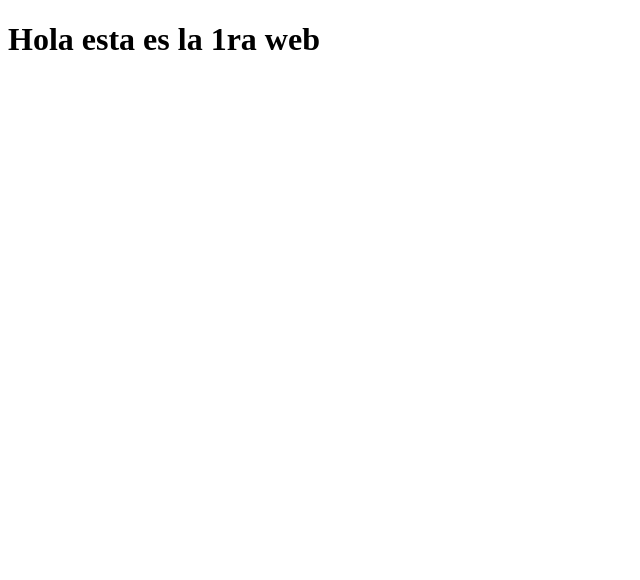
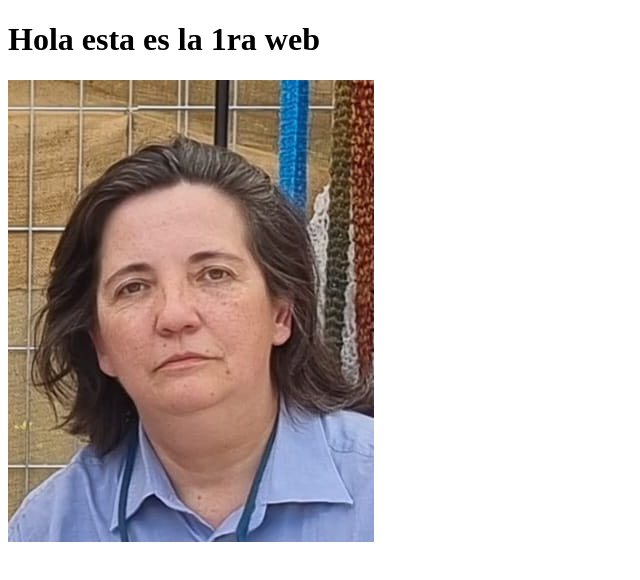
Before and after one commit to aflanog/ejercicio2, a plain HTML site: page index.html in a window 1280 px wide. Shown: the whole page, without its empty margins (0-640 px from the left). Drawn offline with Linux system fonts and the light colour scheme.

Commit message:
se carga foto y se comienza a trabajar el CV

```diff
--- a/index.html
+++ b/index.html
@@ -3,9 +3,16 @@
 <head>
     <meta charset="UTF-8">
     <meta name="viewport" content="width=device-width, initial-scale=1.0">
-    <title>1ra WEB</title>
+    <title>Curriculum Vitae</title>
 </head>
 <body>
-    <h1 class="title">Hola esta es la 1ra web</h1>
+    <header class="header container">
+        <div class="row justify-content-center">
+            <h1 class="title">Hola esta es la 1ra web</h1>
+            <img src="./assets/img/foto.jpg" alt="Foto">
+        </div>
+
+    </header>
+
 </body>
 </html>
```
Also changed, not shown: assets/img/Maqueta.png (deleted), assets/img/coffee-cup.svg (deleted), assets/img/favicon.png (deleted), assets/img/foto.jpg (added), assets/img/machine-learning.jpg (deleted), assets/img/maqueta 1.png (deleted), assets/img/post-1.jpg (deleted), assets/img/scrum-sin-scream.jpg (deleted), assets/img/simposio-vegan.jpg (deleted), assets/img/speaker.jpg (deleted), assets/img/we-work.jpg (deleted), 1 other file.
